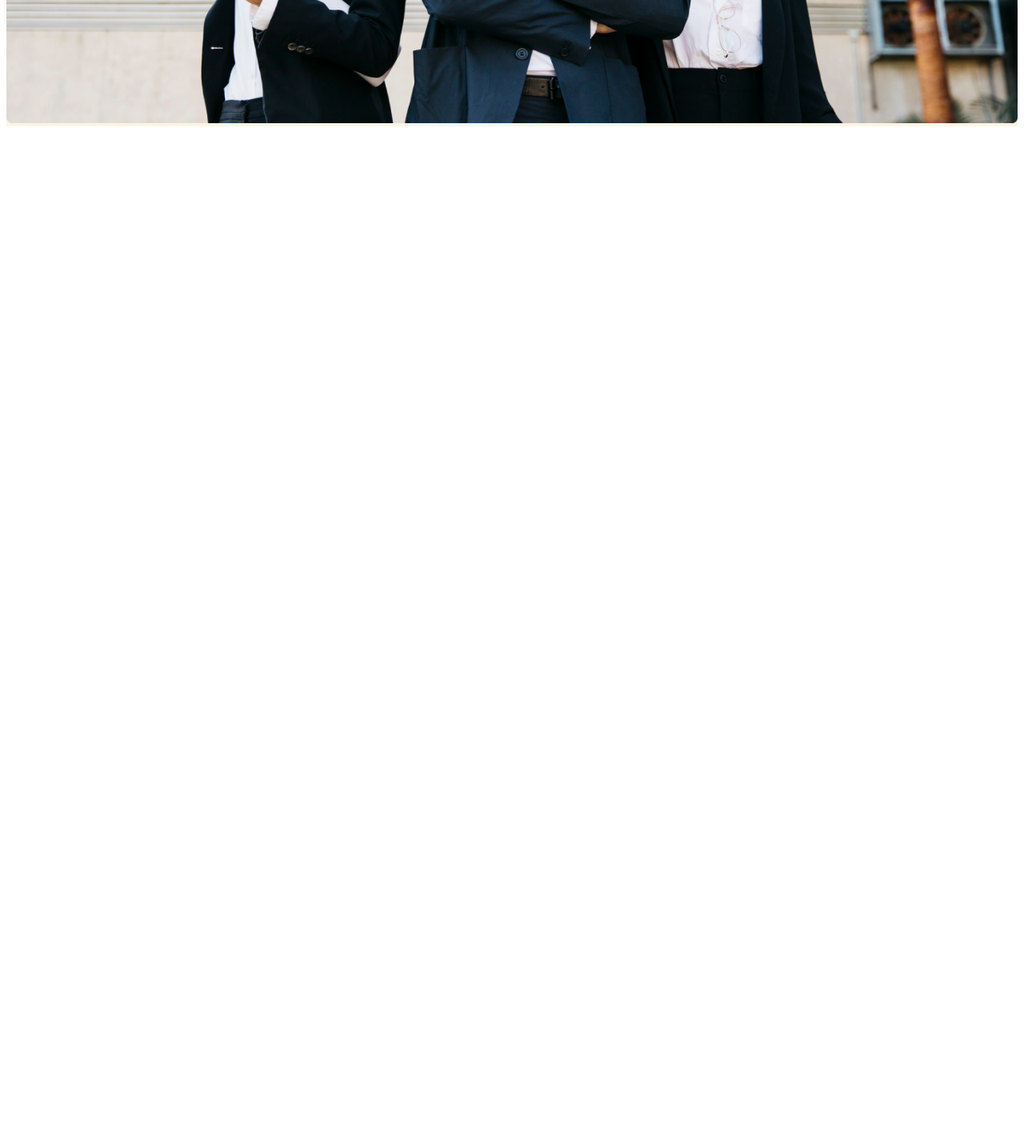
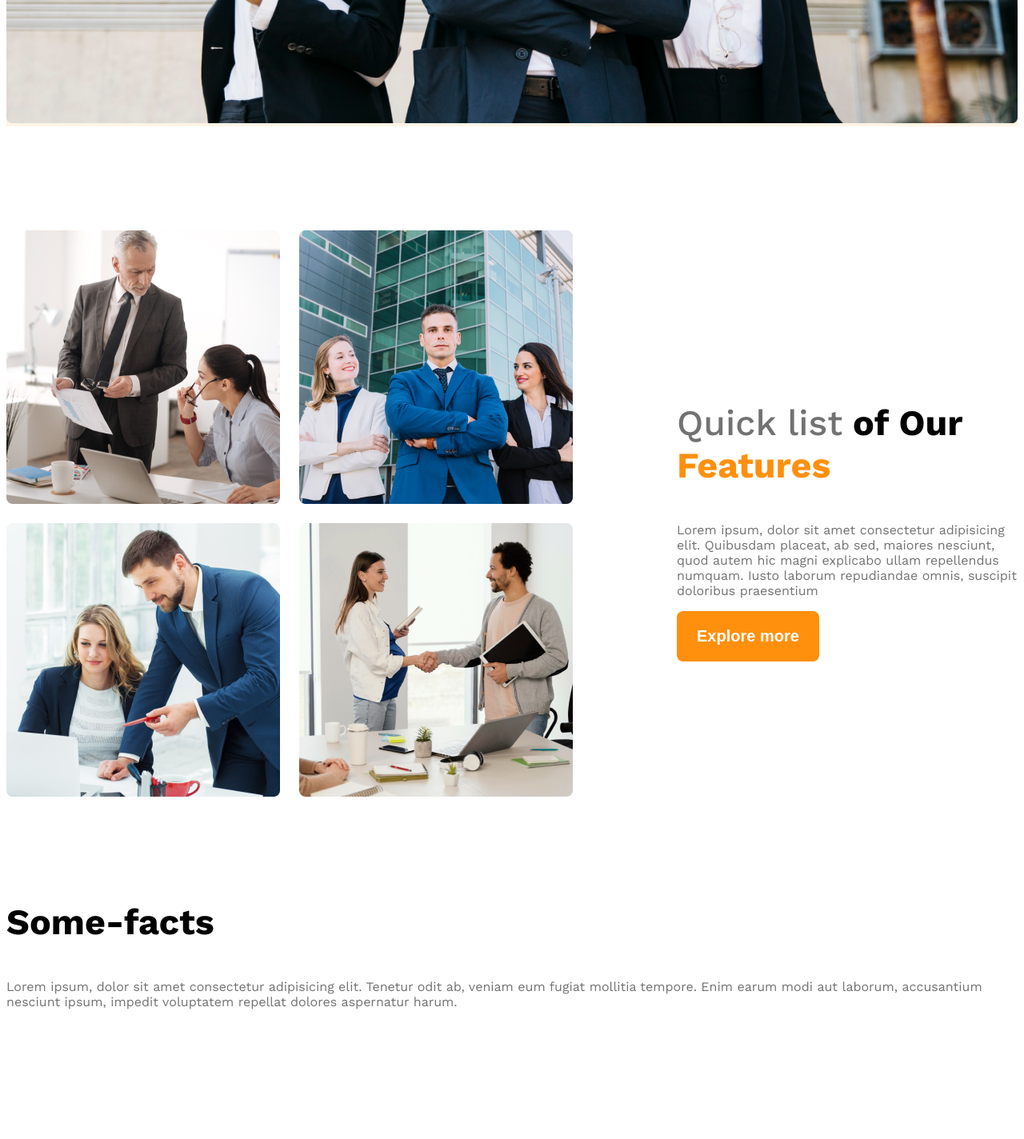
Before and after one commit to Abdullahmamun322/g3-architects-avalaible, a plain HTML site: page index.html in a window 1280 px wide. Shown: the part 1026-2450 px from the top of the page at 80% size. Before the commit the page ends 1192 px from the top, so only its background shows below. Drawn offline with nearby package versions, Linux system fonts and the light colour scheme.

Commit message:
made team responsive and structure

```diff
--- a/index.html
+++ b/index.html
@@ -40,6 +40,69 @@
 
     <main>
 
+        <!-- team-section start -->
+        <section class="teams display-flex">
+            <div class="team-img-container">
+                <img src="images/team1.png" alt="">
+                <img src="images/team2.png" alt="">
+                <img src="images/team3.png" alt="">
+                <img src="images/team4.png" alt="">
+
+            </div>
+
+            <div class="our-features">
+                <h3 class="section-title"> <span id="quick-list" class="text-light-gray">Quick list</span>
+                    <span>of Our</span>
+                    <span class="text-primary">Features</span></h3>
+                <p class="feature-description text-light-gray">Lorem ipsum, dolor sit amet consectetur adipisicing elit.
+                    Quibusdam placeat, ab sed, maiores nesciunt, quod autem hic magni explicabo ullam
+                    repellendus numquam. Iusto laborum repudiandae omnis, suscipit doloribus praesentium </p>
+
+                    <button class="btn-primary">Explore more</button>
+            </div>
+        </section>
+
+        <!-- Feature you will love & enjoy -->
+
+        <section>
+
+            <h3 class="section-title">Some-facts</h3>
+            <p class="text-light-gray">Lorem ipsum, dolor sit amet consectetur adipisicing elit. Tenetur odit ab,
+                veniam eum fugiat mollitia tempore. Enim earum modi aut laborum,
+                accusantium nesciunt ipsum, impedit voluptatem repellat dolores aspernatur harum.</p>
+
+                <div class="facts-container">
+                    <div class="fact">
+                        <img src="" alt="" class="fact-icon">
+                        <h4 class="fact-number"></h4>
+                        <h5 class="fact-name"></h5>
+                    </div>
+                    <div class="fact">
+                        <img src="" alt="" class="fact-icon">
+                        <h4 class="fact-number"></h4>
+                        <h5 class="fact-name"></h5>
+                    </div>
+                    <div class="fact">
+                        <img src="" alt="" class="fact-icon">
+                        <h4 class="fact-number"></h4>
+                        <h5 class="fact-name"></h5>
+                    </div>
+                    <div class="fact">
+                        <img src="" alt="" class="fact-icon">
+                        <h4 class="fact-number"></h4>
+                        <h5 class="fact-name"></h5>
+                    </div>
+                </div>
+        </section>
+
+        <!-- our facts -->
+
+        <section class="some-facts">
+
+
+
+        </section>
+
 
 
     </main>
--- a/styles/architect.css
+++ b/styles/architect.css
@@ -13,6 +13,10 @@
 /* shared styles */
 .display-flex{
     display: flex;
+}
+
+.text-primary{
+    color: #FF900E;
 }
 
 /* dark-02*/
@@ -39,6 +43,18 @@
      border: none;
 }
 
+main{
+    max-width: 1440px;
+    margin: 0 auto;
+}
+
+main > section{
+    margin-top: 130px;
+}
+.section-title{
+    font-size: 2.8rem;
+    font-weight: 700;
+}
 /* header styles */
 
 /* navbar related styles */
@@ -89,11 +105,56 @@
     width: 100%;
 }
 
+/* Team and feature related style */
+
+.teams{
+    align-items: center;
+}
+
+.team-img-container{
+    display: grid;
+    grid-template-columns: repeat(2,1fr);
+    gap: 24px;
+
+}
+
+.our-features{
+    margin-left: 130px;
+    max-width: 530px;
+}
+
+
+
+#quick-list{
+    font-weight: 500;
+}
 
 /* responsive media query */
-@media screem and (max-width:576px){
-    .navbar, .nav-links{
+@media screen and (max-width:576px){
+    .navbar,
+    .nav-links,
+    .teams{
         flex-direction: column;
     }
 
+    .team-img-container{
+        grid-template-columns: repeat(1, 1fr);
+    }
+
+    .our-features{
+        margin-left: 20px;
+    }
+
 }
+
+/* medium size device */
+
+@media screen and (min-width:576px) and (max-width:992px){
+    .teams{
+        flex-direction: column;
+    }
+
+    .our-features{
+        margin: 50px auto;
+    }
+}
```
